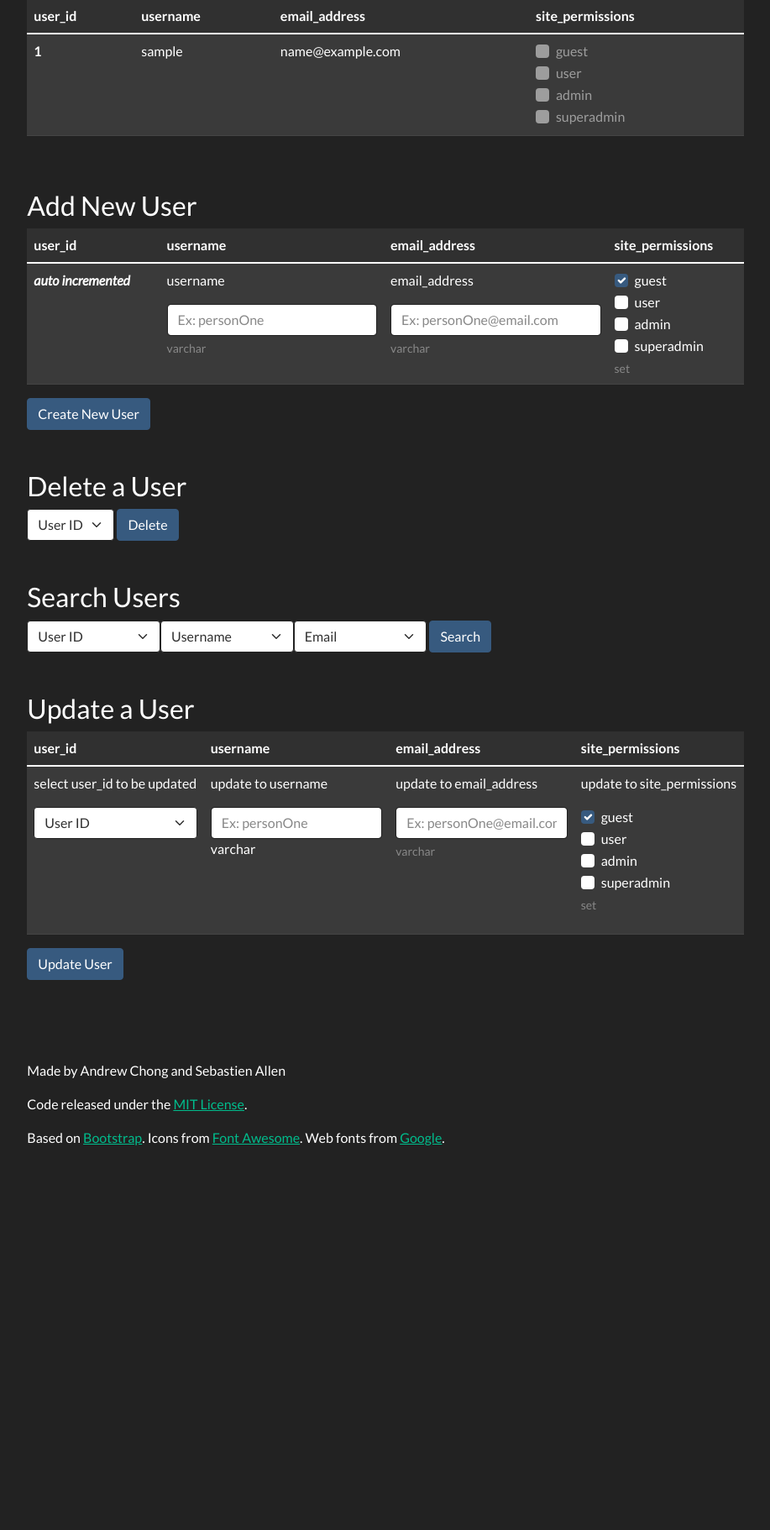
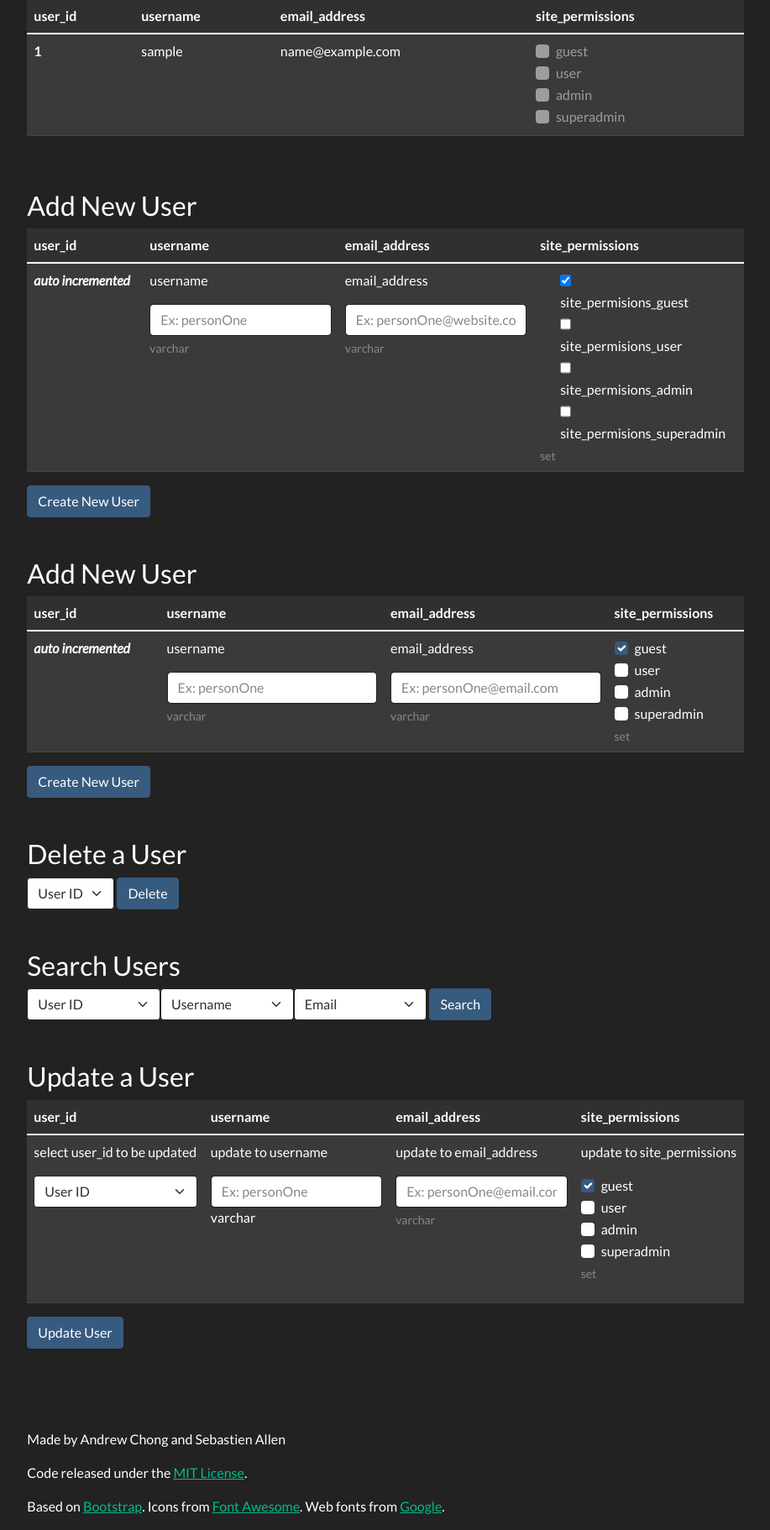
Before and after one commit to opheron/votr-flask, a Flask app: template templates/users.html in a window 1280 px wide. Shown: the part 323-2145 px from the top of the page at 84% size, without its empty margins (181-1098 px from the left). Before the commit the page ends 1687 px from the top, so only its background shows below. Run offline with Flask 2, Linux system fonts and the light colour scheme; the template is opened without the code that fills it: values that come from a table or form of the project are taken from there, most other values are stand-ins (such as "Sample title", 1, 10 or a date in 2020); some libraries are stand-ins or nearby versions.

Commit message:
Add form for add_new_user

```diff
--- a/app.py
+++ b/app.py
@@ -11,6 +11,8 @@ from dotenv import load_dotenv
 
 from sqlalchemy import create_engine, MetaData, Table, Column, Numeric, Integer, VARCHAR
 from sqlalchemy.engine import result, Engine
+
+from wtforms import Form, BooleanField, StringField, validators, EmailField
 
 # from flask_sqlalchemy import SQLAlchemy
 
@@ -68,15 +70,34 @@ def darkly_reference():
     return render_template("darkly_reference.html")
 
 
+class AddNewUserForm(Form):
+    username = StringField("username", [validators.Length(min=1, max=254)])
+    email_address = EmailField("email_address", [validators.Length(min=6, max=254)])
+    site_permissions_guest = BooleanField("site_permisions_guest", default="checked")
+    site_permissions_user = BooleanField("site_permisions_user")
+    site_permissions_admin = BooleanField("site_permisions_admin")
+    site_permissions_superadmin = BooleanField("site_permisions_superadmin")
+
+
 @app.route("/users", methods=["GET", "POST"])
 def users():
     """Users CRUD page"""
-    create_user_form = CreateUserForm(request.form)
+    # create_user_form = CreateUserForm(request.form)
     if request.method == "GET":
+
+        # TODO: Separate this out into another function
+        # get all users
         connection = db_engine.connect()
         users_query = "SELECT * FROM Users"
         all_users = connection.execute(users_query).fetchall()
-        return render_template("users.html", all_users=all_users)
+        connection.close()
+
+        # add new user form
+        add_new_user_form = AddNewUserForm(request.form)
+
+        return render_template(
+            "users.html", all_users=all_users, add_new_user_form=add_new_user_form
+        )
     elif request.method == "POST":
 
         if True:
@@ -94,7 +115,7 @@ def users():
         else:
             flash_errors(create_user_form)
             return redirect(url_for("public.users"))
-    return render_template("users.html", create_user_form=create_user_form)
+    # return render_template("users.html", create_user_form=create_user_form)
 
 
 # @blueprint.route("/register/", methods=["GET", "POST"])
--- a/templates/users.html
+++ b/templates/users.html
@@ -74,6 +74,101 @@
 </div>
 
 <!-- END FOR LOOP -->
+
+<!-- UPDATED ADD NEW USER -->
+
+<div>
+  <form>
+    <h3>Add New User</h3>
+    <table class="table table-striped table-dark">
+      <thead>
+        <tr>
+          <th scope="col">user_id</th>
+          <th scope="col">username</th>
+          <th scope="col">email_address</th>
+          <th
+            scope="col"
+            data-toggle="tooltip"
+            data-placement="top"
+            title="User's site-wide permissions"
+          >
+            site_permissions
+          </th>
+        </tr>
+      </thead>
+
+      <tbody>
+        <tr>
+          <th scope="row"><i>auto incremented</i></th>
+          <td>
+            {# TODO: Decide if aria-describedby is useful #} {#
+            ####################################### #} {# Old Input:
+            <input
+              type="text"
+              class="form-control"
+              id="users-create-username"
+              aria-describedby="create-username-help"
+              placeholder="Ex: personOne"
+            />
+            #}
+            <div class="mb-3">
+              <!-- USERNAME LABEL -->
+              {{ add_new_user_form.username.label(class="form-label mb-3") }}
+              <!-- USERNAME FIELD -->
+              {{ add_new_user_form.username( class="form-control",
+              placeholder="Ex: personOne") }}
+              <div id="create-username-help" class="form-text">varchar</div>
+            </div>
+          </td>
+          <td>
+            <div class="mb-3">
+              <!-- EMAIL ADDRESS LABEL -->
+              {{ add_new_user_form.email_address.label(class="form-label mb-3")
+              }}
+              <!-- EMAIL ADDRESS FIELD -->
+              {{ add_new_user_form.username( class="form-control",
+              placeholder="Ex: personOne@website.com") }}
+              <div id="create-email_address-help" class="form-text">
+                varchar
+              </div>
+            </div>
+          </td>
+          <td>
+            <div class="form-check">
+              <!-- FIELD -->
+              {{add_new_user_form.site_permissions_guest(class="form-check")}}
+              <!-- LABEL -->
+              {{ add_new_user_form.site_permissions_guest.label }}
+            </div>
+            <div class="form-check">
+              <!-- FIELD -->
+              {{add_new_user_form.site_permissions_user(class="form-check")}}
+              <!-- LABEL -->
+              {{ add_new_user_form.site_permissions_user.label }}
+            </div>
+            <div class="form-check">
+              <!-- FIELD -->
+              {{add_new_user_form.site_permissions_admin(class="form-check")}}
+              <!-- LABEL -->
+              {{ add_new_user_form.site_permissions_admin.label }}
+            </div>
+            <div class="form-check">
+              <!-- FIELD -->
+              {{add_new_user_form.site_permissions_superadmin(class="form-check")}}
+              <!-- LABEL -->
+              {{ add_new_user_form.site_permissions_superadmin.label }}
+            </div>
+            <div id="users-site_permissions-help" class="form-text">set</div>
+          </td>
+        </tr>
+      </tbody>
+    </table>
+
+    <button type="submit" class="btn btn-primary">Create New User</button>
+  </form>
+</div>
+
+<!-- END UPDATED ADD NEW USER -->
 
 <div>
   <form>
```
